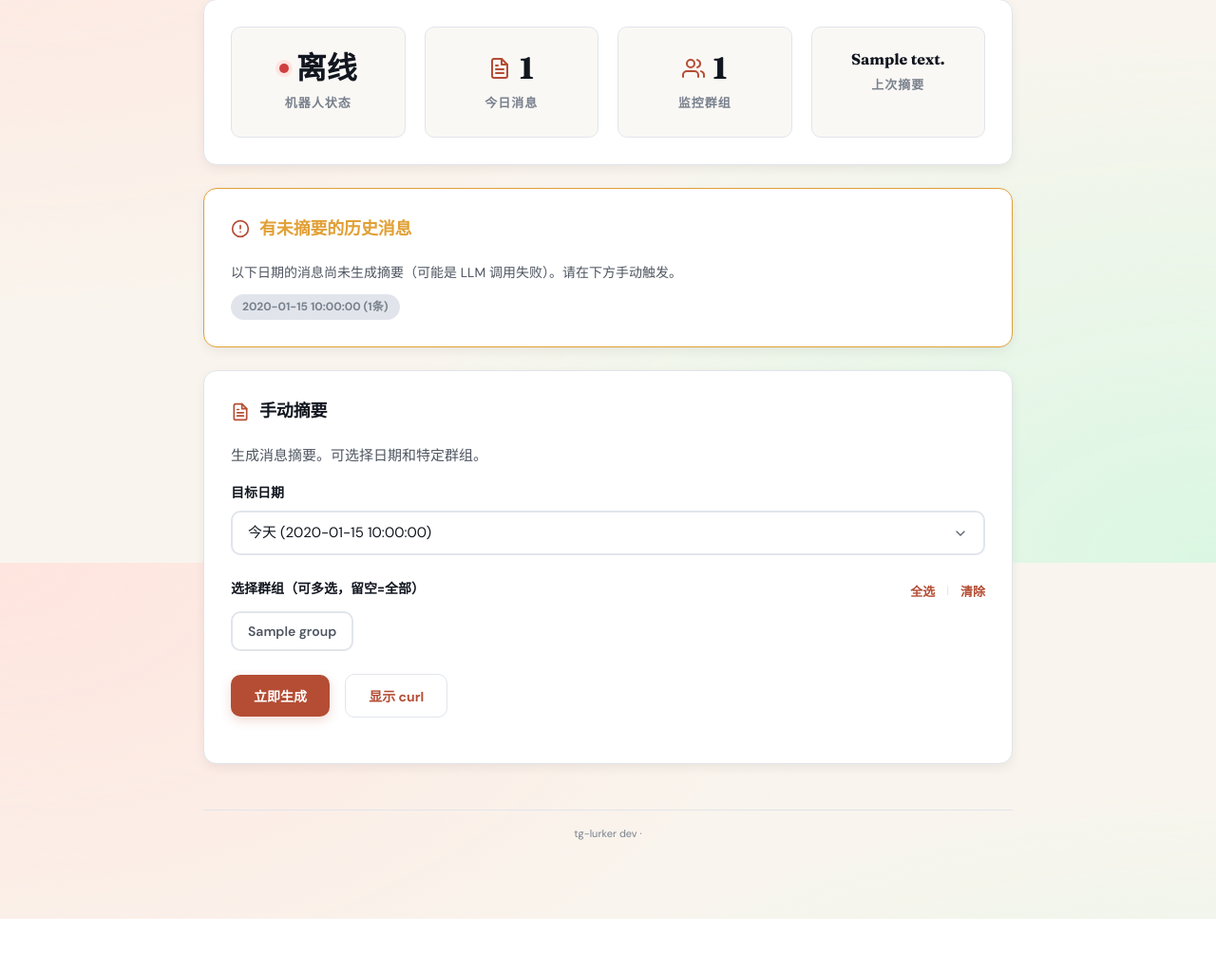
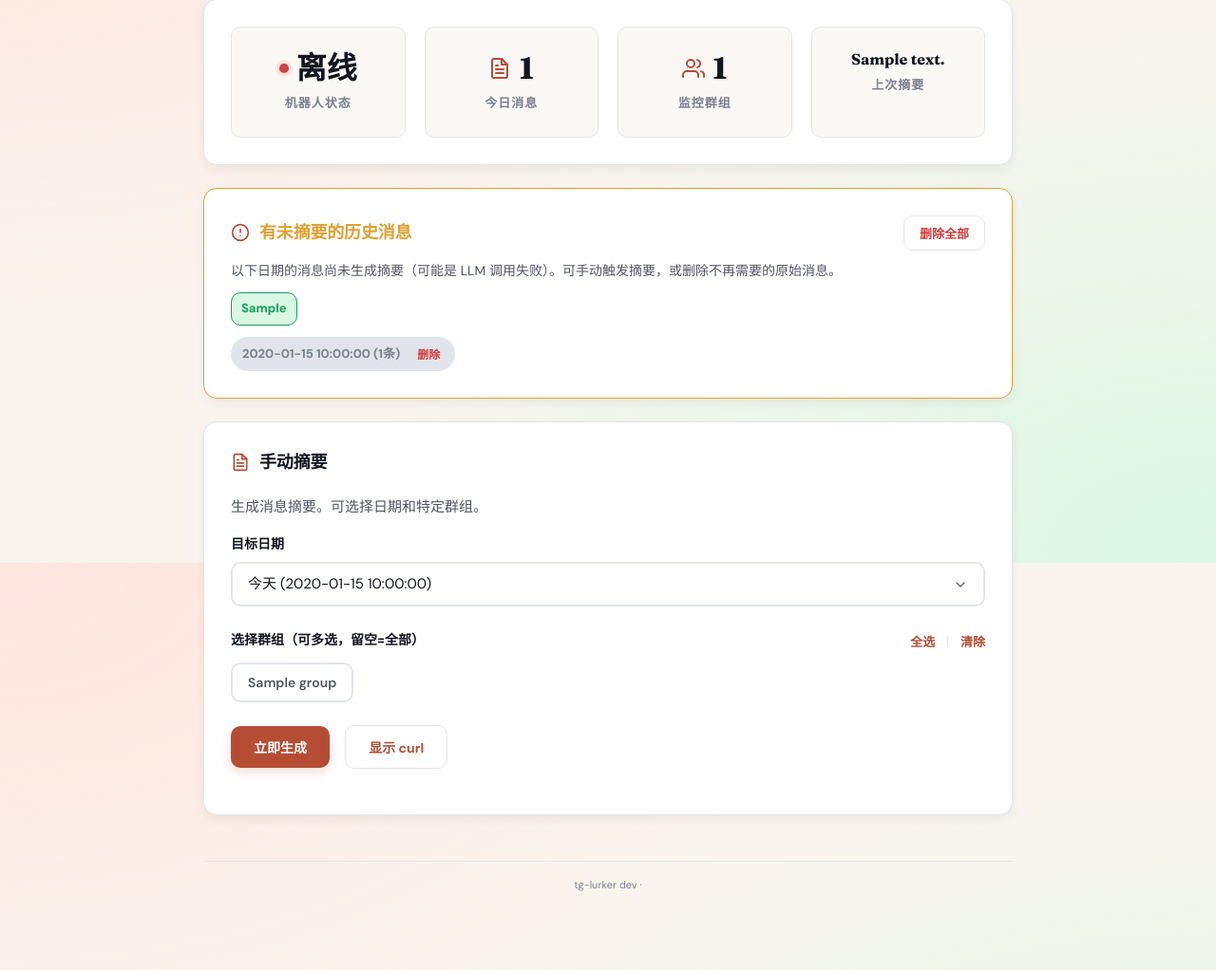
Before and after one commit to BFNOC/tg-lurker, a FastAPI app: template web/templates/dashboard.html in a window 1280 px wide. Shown: the part 207-1229 px from the top of the page at 95% size. Before the commit the page ends 1175 px from the top, so only its background shows below. Run offline with FastAPI, Linux system fonts and the light colour scheme; the template is opened without the code that fills it: most values are stand-ins (such as "Sample title", 1, 10 or a date in 2020); parts of the project's set-up code (start-up, migrations or seed data) failed here and were passed over; some libraries are stand-ins or nearby versions.

Commit message:
feat(dashboard): 添加未摘要消息删除入口

```diff
--- a/database.py
+++ b/database.py
@@ -652,7 +652,7 @@ class Database:
         return [{"sender_id": r[0], "sender_name": r[1], "count": r[2]} for r in rows]
 
     async def get_unsummarized_dates(self) -> list[dict]:
-        """Returns business dates that have messages but no auto-generated summary."""
+        """Returns dates with messages and no auto summary, using date-level semantics."""
         cursor = await self.conn.execute(
             """SELECT m.biz_date, COUNT(*) as msg_count
                FROM messages m
@@ -664,6 +664,25 @@ class Database:
         )
         rows = await cursor.fetchall()
         return [{"biz_date": r[0], "msg_count": r[1]} for r in rows]
+
+    async def delete_unsummarized_messages_by_dates(self, biz_dates: list[str]) -> int:
+        """Deletes date-level unsummarized messages, preserving any date with an auto summary."""
+        if not biz_dates:
+            return 0
+
+        placeholders = ",".join("?" for _ in biz_dates)
+        cursor = await self.conn.execute(
+            f"""DELETE FROM messages
+               WHERE biz_date IN ({placeholders})
+                 AND NOT EXISTS (
+                     SELECT 1 FROM summaries s
+                     WHERE s.biz_date = messages.biz_date
+                       AND s.biz_period NOT LIKE 'manual_%'
+                 )""",
+            tuple(biz_dates),
+        )
+        await self.conn.commit()
+        return cursor.rowcount
 
     # --- summaries ---
 
--- a/web/routes.py
+++ b/web/routes.py
@@ -1,6 +1,7 @@
 from __future__ import annotations
 
 import io
+import logging
 import re
 import zipfile
 from datetime import datetime
@@ -21,6 +22,7 @@ from web.auth import (
 )
 
 router = APIRouter()
+logger = logging.getLogger(__name__)
 
 FREQUENCY_PRESETS = {
     "default": None,
@@ -559,6 +561,59 @@ async def dashboard(request: Request):
         "biz_date": biz_date,
         "unsummarized": unsummarized,
     })
+
+
+def _unsummarized_dates_by_date(rows: list[dict]) -> dict[str, dict]:
+    """Indexes unsummarized date rows by business date."""
+    return {str(row["biz_date"]): row for row in rows}
+
+
+def _unsummarized_card_response(
+    request: Request,
+    unsummarized: list[dict],
+    notice: str = "",
+) -> HTMLResponse:
+    """Returns the dashboard unsummarized card fragment, or removes it when empty."""
+    if not unsummarized:
+        return HTMLResponse("")
+    return templates.TemplateResponse(request, "_unsummarized_card.html", {
+        "unsummarized": unsummarized,
+        "unsummarized_notice": notice,
+    })
+
+
+@router.post("/messages/unsummarized/delete")
+async def delete_unsummarized_messages(request: Request):
+    """Deletes dashboard-listed unsummarized message dates after server-side revalidation."""
+    redirect = _require_auth(request)
+    if redirect:
+        return redirect
+    csrf_err = await _require_csrf(request)
+    if csrf_err:
+        return csrf_err
+
+    db = request.app.state.db
+    form = await request.form()
+    scope = str(form.get("scope", "")).strip()
+    biz_date = str(form.get("biz_date", "")).strip()
+
+    allowed = _unsummarized_dates_by_date(await db.get_unsummarized_dates())
+    if scope == "all":
+        target_dates = list(allowed)
+    elif biz_date in allowed:
+        target_dates = [biz_date]
+    else:
+        return HTMLResponse("<p style='color:var(--danger)'>该日期不在未摘要列表中</p>", status_code=400)
+
+    deleted = await db.delete_unsummarized_messages_by_dates(target_dates)
+
+    logger.warning(
+        "Deleted %s unsummarized messages for dates=%s",
+        deleted,
+        ",".join(target_dates),
+    )
+    refreshed = await db.get_unsummarized_dates()
+    return _unsummarized_card_response(request, refreshed, f"已删除 {deleted} 条原始消息")
 
 
 @router.get("/stats")
--- /dev/null
+++ b/web/templates/_unsummarized_card.html
@@ -0,0 +1,35 @@
+{% if unsummarized %}
+<div id="unsummarized-card" class="card animate-fade-in" style="animation-delay: 0.05s; border-color: var(--warning);">
+    <div class="unsummarized-card-header">
+        <div class="card-title" style="color:var(--warning); margin-bottom:0;">
+            <svg aria-hidden="true" role="img"><use href="#icon-alert"></use></svg>
+            有未摘要的历史消息
+        </div>
+        <form hx-post="/messages/unsummarized/delete"
+              hx-target="#unsummarized-card"
+              hx-swap="outerHTML"
+              hx-confirm="确定删除全部未摘要历史消息吗？这会删除列表中全部原始消息，不可恢复。">
+            <input type="hidden" name="scope" value="all">
+            <button type="submit" class="btn btn-ghost btn-sm delete-btn">删除全部</button>
+        </form>
+    </div>
+    <p style="font-size:14px;color:var(--text-secondary);margin-bottom:12px;">以下日期的消息尚未生成摘要（可能是 LLM 调用失败）。可手动触发摘要，或删除不再需要的原始消息。</p>
+    {% if unsummarized_notice %}
+    <div class="unsummarized-notice">{{ unsummarized_notice }}</div>
+    {% endif %}
+    <div class="unsummarized-list">
+        {% for u in unsummarized %}
+        <div class="unsummarized-pill">
+            <span>{{ u.biz_date }} ({{ u.msg_count }}条)</span>
+            <form hx-post="/messages/unsummarized/delete"
+                  hx-target="#unsummarized-card"
+                  hx-swap="outerHTML"
+                  hx-confirm="确定删除 {{ u.biz_date }} 的 {{ u.msg_count }} 条原始消息吗？此操作不可恢复。">
+                <input type="hidden" name="biz_date" value="{{ u.biz_date }}">
+                <button type="submit" class="btn-link delete-btn">删除</button>
+            </form>
+        </div>
+        {% endfor %}
+    </div>
+</div>
+{% endif %}
--- a/web/templates/dashboard.html
+++ b/web/templates/dashboard.html
@@ -54,6 +54,57 @@
         color: var(--accent-hover);
         text-decoration: underline;
     }
+    .unsummarized-card-header {
+        display: flex;
+        justify-content: space-between;
+        align-items: center;
+        gap: 16px;
+        margin-bottom: 10px;
+    }
+    .unsummarized-list {
+        display: flex;
+        flex-wrap: wrap;
+        gap: 8px;
+    }
+    .unsummarized-pill {
+        display: inline-flex;
+        align-items: center;
+        gap: 8px;
+        min-height: 36px;
+        padding: 4px 6px 4px 12px;
+        border-radius: 100px;
+        background: var(--border);
+        color: var(--text-muted);
+        font-size: 13px;
+        font-weight: 700;
+    }
+    .unsummarized-pill form {
+        display: inline-flex;
+    }
+    .unsummarized-pill button {
+        min-width: 44px;
+        min-height: 28px;
+        border-radius: 100px;
+        font-size: 12px;
+        color: var(--danger);
+    }
+    .unsummarized-notice {
+        display: inline-flex;
+        margin-bottom: 12px;
+        padding: 6px 10px;
+        border: 1px solid var(--success);
+        border-radius: var(--radius-sm);
+        background: var(--success-bg);
+        color: var(--success);
+        font-size: 13px;
+        font-weight: 700;
+    }
+    @media (max-width: 640px) {
+        .unsummarized-card-header {
+            align-items: flex-start;
+            flex-direction: column;
+        }
+    }
 </style>
 
 <div class="page-header">
@@ -95,20 +146,7 @@
     </div>
 </div>
 
-{% if unsummarized %}
-<div class="card animate-fade-in" style="animation-delay: 0.05s; border-color: var(--warning);">
-    <div class="card-title" style="color:var(--warning);">
-        <svg aria-hidden="true" role="img"><use href="#icon-alert"></use></svg>
-        有未摘要的历史消息
-    </div>
-    <p style="font-size:14px;color:var(--text-secondary);margin-bottom:12px;">以下日期的消息尚未生成摘要（可能是 LLM 调用失败）。请在下方手动触发。</p>
-    <div style="display:flex;flex-wrap:wrap;gap:8px;">
-        {% for u in unsummarized %}
-        <span class="badge badge-paused">{{ u.biz_date }} ({{ u.msg_count }}条)</span>
-        {% endfor %}
-    </div>
-</div>
-{% endif %}
+{% include "_unsummarized_card.html" %}
 
 <div class="card animate-fade-in" style="animation-delay: 0.1s;">
     <div class="card-title">
```
Also changed, not shown: tests/test_unsummarized_delete.py (added, +185 -0 lines), 1 other file.
